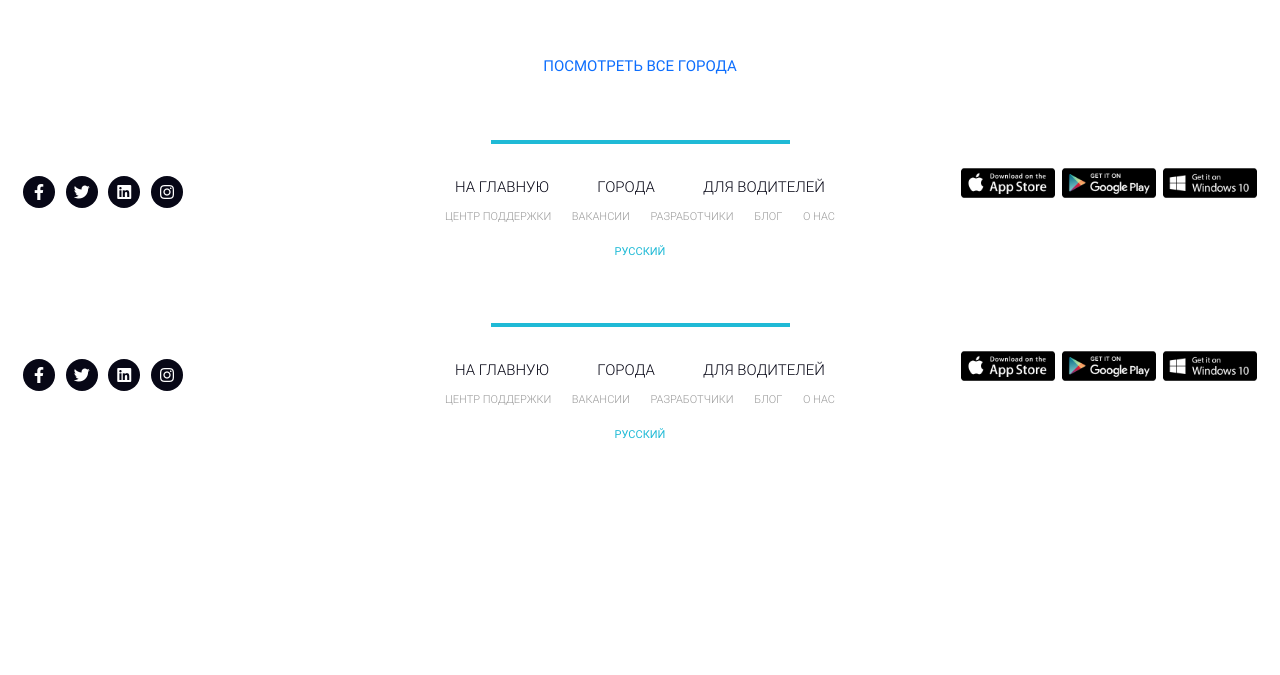
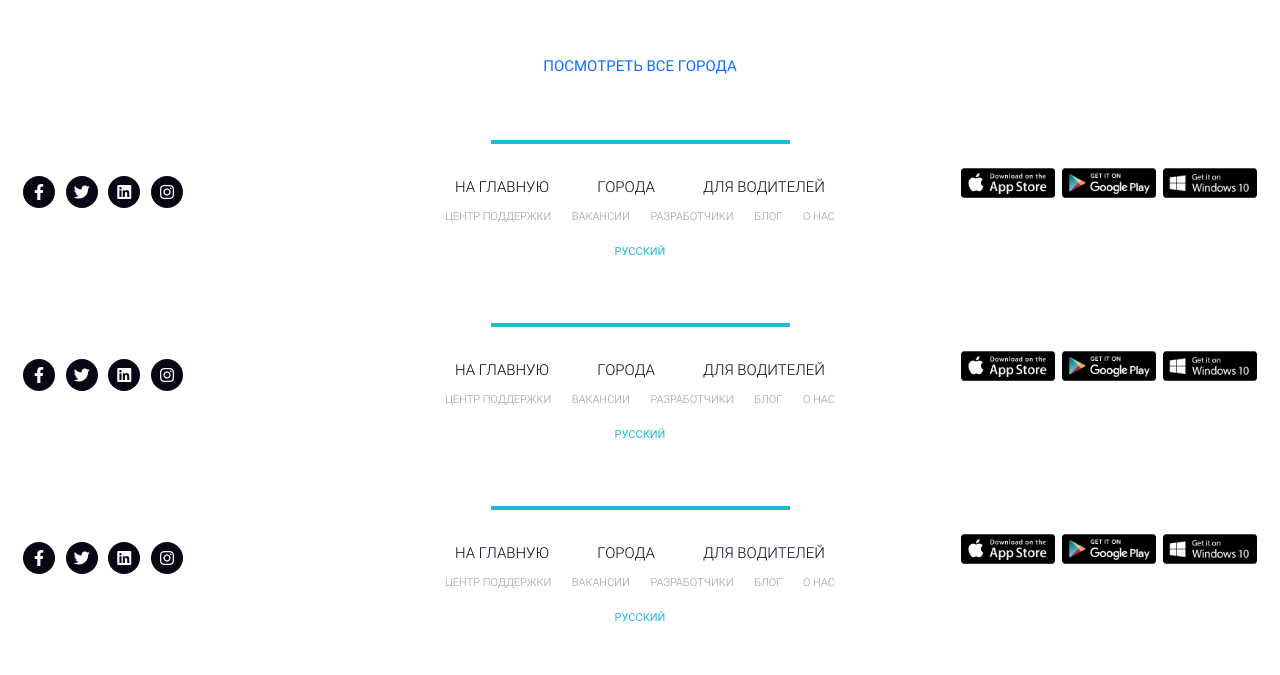
Before and after one commit to boyoledem/example, a plain HTML site: page src/index.html in a window 1280 px wide. Shown: the part 5114-5789 px from the top of the page. Before the commit the page ends 5606 px from the top, so only its background shows below. Drawn offline with Linux system fonts and the light colour scheme; files whose address does not match are found by name.

Commit message:
version 2.0

```diff
--- a/src/index.html
+++ b/src/index.html
@@ -470,6 +470,66 @@
 
         </div>
     </footer>
+    <footer>
+        <div class="footer_line"></div>
+
+        <div class="footer_wrapper">
+
+            <div>
+                <div class="footer_social">
+                    <a href="#" class="footer_social_item">
+                        <span class="icon-facebook-f-brands"></span>
+                    </a>
+                    <a href="#" class="footer_social_item">
+                        <span class="icon-twitter-brands"></span>
+                    </a>
+                    <a href="#" class="footer_social_item">
+                        <span class="icon-linkedin-brands"></span>
+                    </a>
+                    <a href="#" class="footer_social_item">
+                        <span class="icon-instagram-brands"></span>
+                    </a>
+                </div>
+            </div>
+
+            <div>
+                <div class="footer_links">
+                    <div class="footer_links_main">
+                        <a href="#">на главную</a>
+                        <a href="#">города</a>
+                        <a href="#">для водителей</a>
+                    </div>
+
+                    <div class="footer_links_sub">
+                        <a href="#">центр поддержки</a>
+                        <a href="#">вакансии</a>
+                        <a href="#">разработчики</a>
+                        <a href="#">блог</a>
+                        <a href="#">о нас</a>
+                    </div>
+
+                    <a href="#" class="footer_links_lang">русский</a>
+
+                </div>
+
+            </div>
+
+            <div>
+                <div class="footer_mobile">
+                    <a href="#">
+                        <img src="icon/footer/matkets/app.png" alt="app_store">
+                    </a>
+                    <a href="#">
+                        <img src="icon/footer/matkets/gplay.png" alt="google_play">
+                    </a>
+                    <a href="#">
+                        <img src="icon/footer/matkets/win.png" alt="windows_store">
+                    </a>
+                </div>
+            </div>
+
+        </div>
+    </footer>
 
 
 
```
